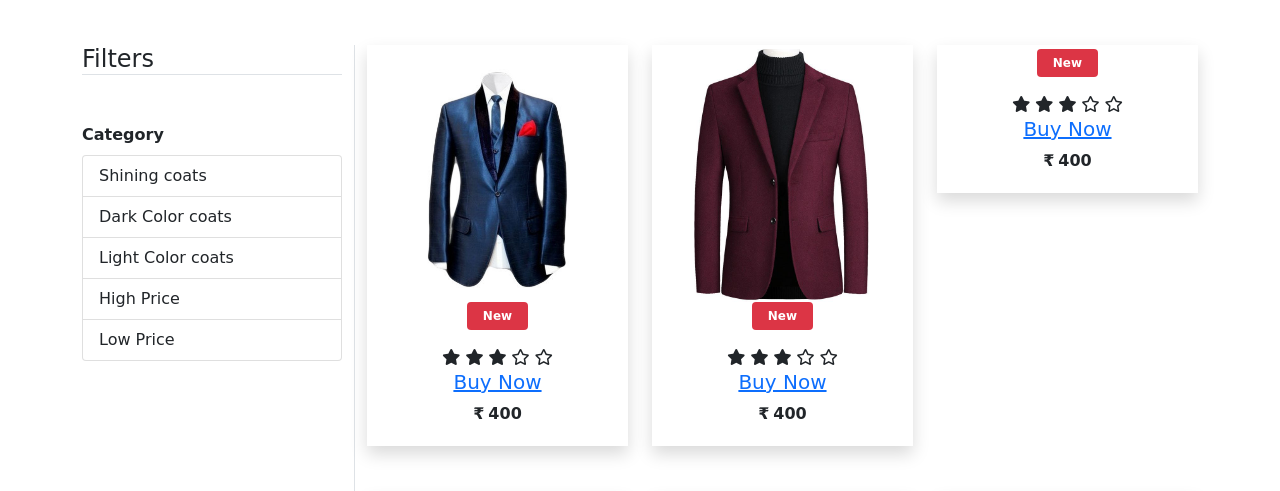
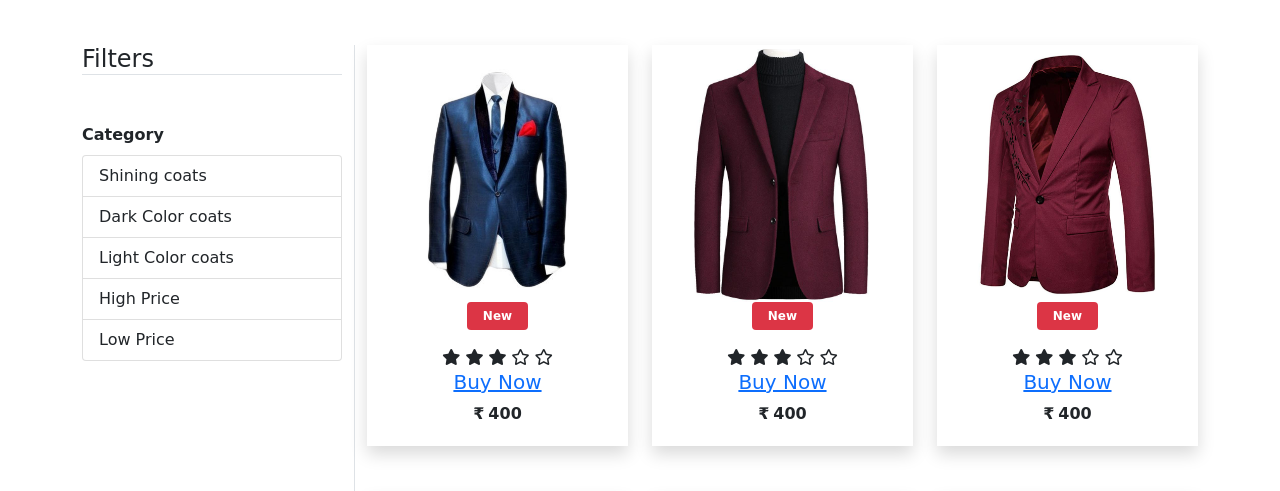
Before and after one commit to ASAthigiri/E_Commerce-Website, a plain HTML site: page product.html in a window 1280 px wide. Shown: the part 229-720 px from the top of the page. Drawn offline with nearby package versions, Linux system fonts and the light colour scheme; a web font is replaced by a local one.

Commit message:
product.html

```diff
--- a/product.html
+++ b/product.html
@@ -109,7 +109,7 @@ badge-danger">New</span>
               <div class="single_product shadow text-center p-1  mt-small-5
               mb-small-5">
                 <div class="product_img">
-                  <a href="cart.html"><img src="new/newcoat.png" class="img img-fluid" alt=""></a>
+                  <a href="cart.html"><img src="image/51LT0I02HyL._UL1001_.jpg" class="img img-fluid" alt=""></a>
                   <div class="new_product">
                     <span class="badge py-2 px-3 badge-pill
 badge-danger">New</span>
```
